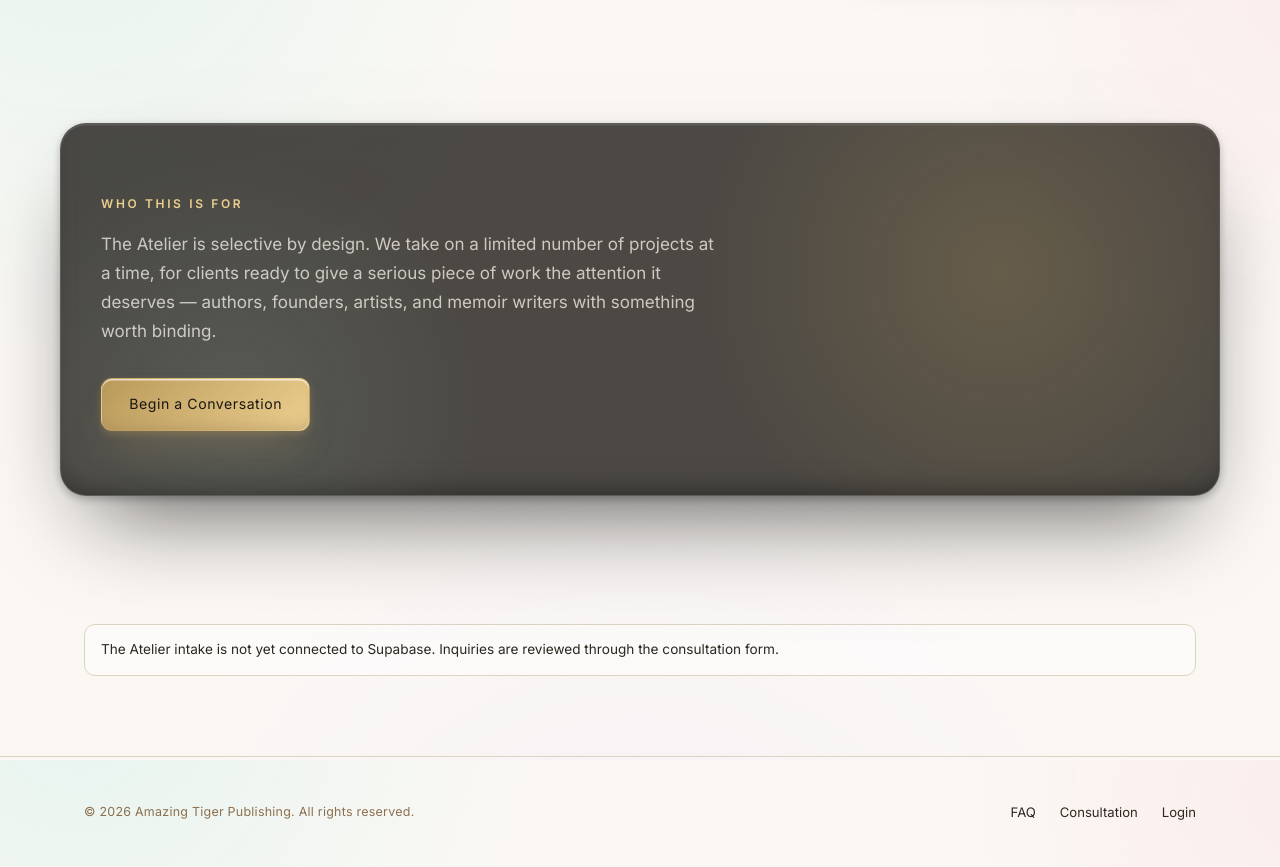
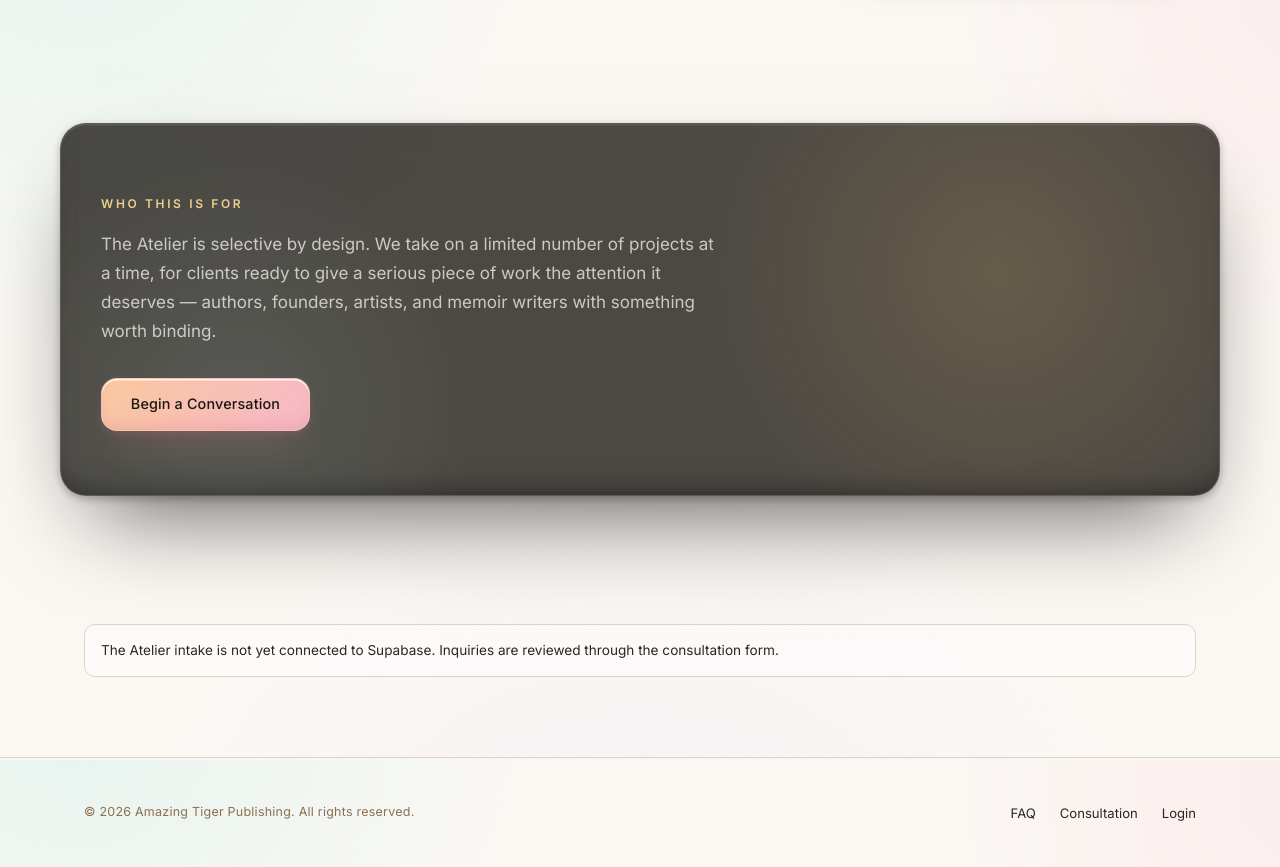
Before and after one commit to k-mama/amazingtiger-site, a Next.js app: page /en/atelier in a window 1280 px wide. Shown: the part 1640-2507 px from the top of the page. Built offline with nearby package versions, Linux system fonts and the light colour scheme.

Commit message:
Replace black/gold button palette with soft pastel gradients, remove hero decoration

```diff
--- a/app/globals.css
+++ b/app/globals.css
@@ -737,39 +737,41 @@ button {
   align-items: center;
   justify-content: center;
   gap: 0.5rem;
-  padding: 0.85rem 1.7rem;
-  font-size: 0.88rem;
-  letter-spacing: 0.04em;
-  border-radius: var(--radius-sm);
+  padding: 0.85rem 1.8rem;
+  font-size: 0.9rem;
+  font-weight: 500;
+  letter-spacing: 0.01em;
+  border-radius: 16px;
   border: 1px solid transparent;
   cursor: pointer;
   transform: translateY(0) scale(1);
-  transition: transform 0.25s var(--ease-soft), background-color 0.25s var(--ease-soft), border-color 0.25s var(--ease-soft), opacity 0.25s var(--ease-soft), box-shadow 0.25s var(--ease-soft);
-}
-
+  transition: transform 0.25s var(--ease-soft), background-color 0.25s var(--ease-soft), border-color 0.25s var(--ease-soft), opacity 0.25s var(--ease-soft), box-shadow 0.25s var(--ease-soft), color 0.25s var(--ease-soft);
+}
+
+/* Primary CTA — soft periwinkle/lavender gradient, no black fill */
 .btn-primary {
-  background: var(--color-ink);
-  color: var(--color-ivory);
+  background: linear-gradient(135deg, var(--dg-periwinkle), var(--dg-lavender));
+  color: var(--color-ink);
   box-shadow:
-    inset 0 1.5px 0 rgba(255, 255, 255, 0.22),
-    inset 0 -10px 14px -8px rgba(0, 0, 0, 0.4),
-    0 3px 7px rgba(26, 23, 18, 0.28),
-    0 22px 38px -18px rgba(26, 23, 18, 0.55);
+    inset 0 1.5px 0 rgba(255, 255, 255, 0.75),
+    inset 0 -10px 14px -8px rgba(110, 100, 160, 0.22),
+    0 3px 7px rgba(110, 100, 160, 0.18),
+    0 22px 38px -18px rgba(110, 100, 160, 0.42);
 }
 
 .btn-primary:hover {
-  background: var(--color-ink-soft);
+  background: linear-gradient(135deg, var(--dg-lavender), var(--dg-periwinkle));
   transform: translateY(-1px) scale(1.01);
   box-shadow:
-    inset 0 1.5px 0 rgba(255, 255, 255, 0.28),
-    inset 0 -10px 14px -8px rgba(0, 0, 0, 0.44),
-    0 4px 9px rgba(26, 23, 18, 0.32),
-    0 28px 48px -18px rgba(26, 23, 18, 0.6);
+    inset 0 1.5px 0 rgba(255, 255, 255, 0.85),
+    inset 0 -10px 14px -8px rgba(110, 100, 160, 0.26),
+    0 4px 9px rgba(110, 100, 160, 0.22),
+    0 28px 48px -18px rgba(110, 100, 160, 0.48);
 }
 
 .btn-primary:focus-visible {
   outline: none;
-  box-shadow: 0 0 0 3px rgba(185, 154, 91, 0.45);
+  box-shadow: 0 0 0 3px rgba(179, 193, 244, 0.6);
 }
 
 .btn-primary:active {
@@ -782,31 +784,33 @@ button {
   transform: none;
 }
 
+/* Secondary — light surface, soft pastel border, no black outline */
 .btn-secondary {
-  background: rgba(255, 255, 255, 0.5);
-  color: var(--color-ink);
-  border-color: var(--color-ink);
+  background: rgba(255, 255, 255, 0.6);
+  color: var(--color-ink);
+  border-color: rgba(143, 220, 227, 0.7);
   box-shadow:
     inset 0 1.5px 0 rgba(255, 255, 255, 0.9),
-    inset 0 -8px 12px -8px rgba(60, 40, 20, 0.08),
-    0 2px 5px rgba(60, 40, 20, 0.06),
-    0 18px 32px -18px rgba(60, 40, 20, 0.28);
+    inset 0 -8px 12px -8px rgba(60, 40, 20, 0.06),
+    0 2px 5px rgba(60, 40, 20, 0.05),
+    0 18px 32px -18px rgba(60, 40, 20, 0.22);
 }
 
 .btn-secondary:hover {
-  background: var(--color-ink);
-  color: var(--color-ivory);
+  background: linear-gradient(135deg, var(--dg-aqua), var(--dg-turquoise));
+  border-color: transparent;
+  color: var(--color-ink);
   transform: translateY(-1px) scale(1.01);
   box-shadow:
-    inset 0 1.5px 0 rgba(255, 255, 255, 0.2),
-    inset 0 -10px 14px -8px rgba(0, 0, 0, 0.4),
-    0 3px 7px rgba(26, 23, 18, 0.24),
-    0 22px 38px -18px rgba(26, 23, 18, 0.5);
+    inset 0 1.5px 0 rgba(255, 255, 255, 0.8),
+    inset 0 -10px 14px -8px rgba(50, 130, 130, 0.2),
+    0 3px 7px rgba(50, 130, 130, 0.16),
+    0 22px 38px -18px rgba(50, 130, 130, 0.4);
 }
 
 .btn-secondary:focus-visible {
   outline: none;
-  box-shadow: 0 0 0 3px rgba(185, 154, 91, 0.45);
+  box-shadow: 0 0 0 3px rgba(143, 220, 227, 0.6);
 }
 
 .btn-secondary:active {
@@ -819,29 +823,31 @@ button {
   transform: none;
 }
 
+/* "Gold" tier — kept the class name for markup stability, repainted as a
+   warm peach/rose pastel gradient. No metallic gold, no ink, no bronze. */
 .btn-gold {
-  background: linear-gradient(135deg, var(--color-gold), var(--dg-gold-bright));
+  background: linear-gradient(135deg, var(--dg-peach), var(--dg-rose));
   color: var(--color-ink);
   box-shadow:
-    inset 0 1.5px 0 rgba(255, 255, 255, 0.65),
-    inset 0 -10px 16px -8px rgba(140, 111, 78, 0.4),
-    0 3px 7px rgba(185, 154, 91, 0.3),
-    0 22px 38px -18px rgba(185, 154, 91, 0.5);
+    inset 0 1.5px 0 rgba(255, 255, 255, 0.8),
+    inset 0 -10px 16px -8px rgba(200, 110, 120, 0.28),
+    0 3px 7px rgba(200, 110, 120, 0.22),
+    0 22px 38px -18px rgba(200, 110, 120, 0.42);
 }
 
 .btn-gold:hover {
-  background: linear-gradient(135deg, var(--dg-gold-bright), var(--color-gold-soft));
+  background: linear-gradient(135deg, var(--dg-rose), var(--dg-peach));
   transform: translateY(-1px) scale(1.01);
   box-shadow:
-    inset 0 1.5px 0 rgba(255, 255, 255, 0.75),
-    inset 0 -10px 16px -8px rgba(140, 111, 78, 0.44),
-    0 4px 9px rgba(185, 154, 91, 0.34),
-    0 28px 48px -18px rgba(185, 154, 91, 0.55);
+    inset 0 1.5px 0 rgba(255, 255, 255, 0.9),
+    inset 0 -10px 16px -8px rgba(200, 110, 120, 0.32),
+    0 4px 9px rgba(200, 110, 120, 0.26),
+    0 28px 48px -18px rgba(200, 110, 120, 0.48);
 }
 
 .btn-gold:focus-visible {
   outline: none;
-  box-shadow: 0 0 0 3px rgba(140, 111, 78, 0.4);
+  box-shadow: 0 0 0 3px rgba(246, 184, 201, 0.6);
 }
 
 .btn-gold:active {
@@ -899,22 +905,6 @@ button {
   display: flex;
   gap: var(--space-2);
   flex-wrap: wrap;
-}
-
-.hero__objects {
-  position: relative;
-  z-index: 1;
-  display: flex;
-  justify-content: flex-end;
-  align-items: center;
-  gap: var(--space-3);
-  margin-top: var(--space-5);
-}
-
-@media (max-width: 860px) {
-  .hero__objects {
-    display: none;
-  }
 }
 
 /* =========================================================================
```
Also changed, not shown: components/HomeContent.tsx (+0 -13 lines).
